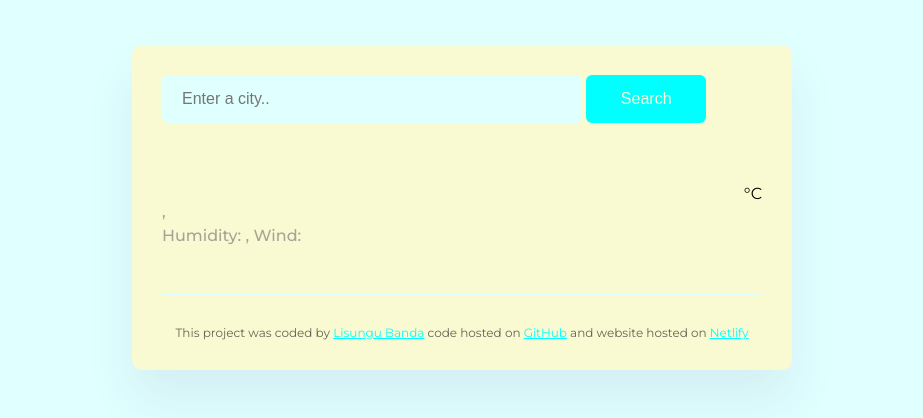
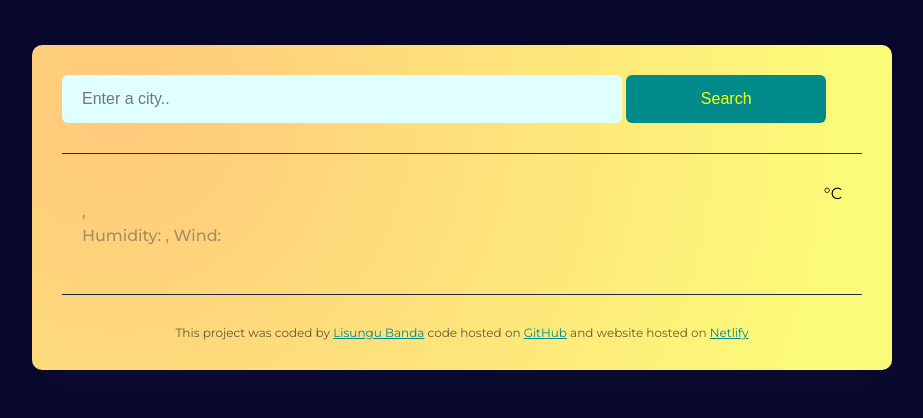
Before and after one commit to Lisungub23/weather-app-project, a plain HTML site: page index.html in a window 1280 px wide. Shown: the whole page, without its empty margins (178-1101 px from the left). Drawn offline with nearby package versions, Linux system fonts and the light colour scheme; no server answers; a web font is replaced by a local one.

Commit message:
Updated background

```diff
--- a/src/style.css
+++ b/src/style.css
@@ -1,15 +1,14 @@
-body { background: lightcyan;
+body { background:#08082C;
        font-family: "Montserrat", sans-serif;
-
 }
 
 a {
-    color: cyan;
+    color: darkcyan;
 }
 
 .weather-app {
-    background: lightgoldenrodyellow;
-    max-width: 600px;
+    background: radial-gradient(circle at 10% 20%, rgb(255, 200, 124) 0%, rgb(252, 251, 121) 90%);
+    max-width: 800px;
     margin: 45px auto;
     padding: 30px;
     box-shadow: 0 30px 50px rgba(65, 50, 100, 0.08);
@@ -17,7 +16,7 @@ a {
 }
 
 header {
-    border-bottom: 1px solid lightcyan;
+    border-bottom: 1px solid #21274B;
     padding: 0 0 30px 0;
 }
 
@@ -31,17 +30,17 @@ header {
 }
 
 .search-form-button {
-    background-color: cyan;
+    background-color: darkcyan;
     border: none;
     border-radius: 6px;
-    width: 20%;
+    width: 25%;
     padding: 15px 30px;
     font-size: 16px;
-    color: lightgoldenrodyellow;
+    color: yellow;
 }
 
 main {
-    padding: 30px 0;
+    padding: 30px 20px;
 }
 
 .weather-app-data {
@@ -63,7 +62,7 @@ main {
 }
 
 .weather-app-details strong {
-    color: cyan;
+    color: darkcyan;
     font-weight: 500;
 }
 
@@ -88,7 +87,7 @@ main {
 }
 
 footer {
-    border-top: 1px solid lightcyan;
+    border-top: 1px solid #21274B;
     padding: 30px 0 0 0;
     font-size: 12px;
     text-align: center;
```
